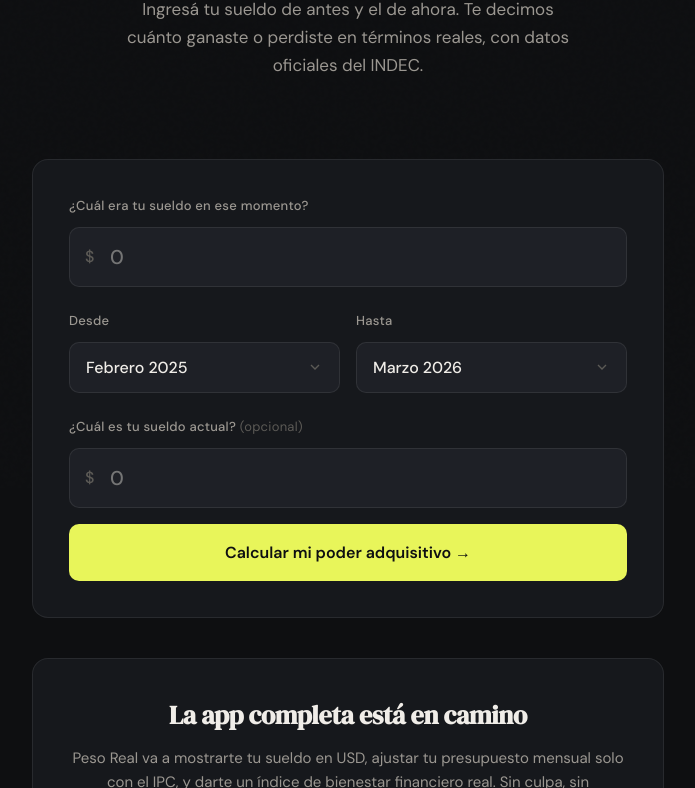
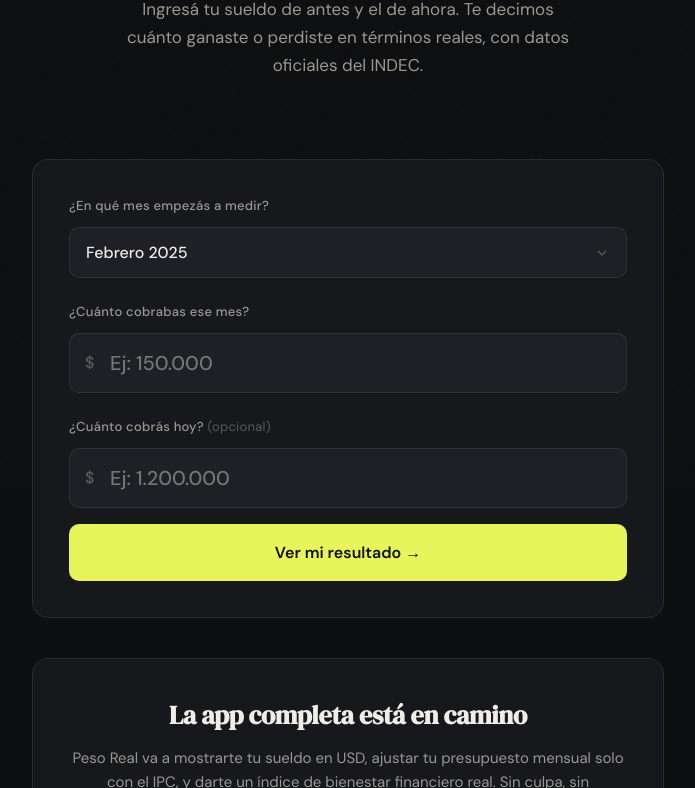
Before and after one commit to PesoReal/peso-real, a website: page index.html in a window 1280 px wide. Shown: the part 312-1100 px from the top of the page, without its empty margins (292-987 px from the left). Drawn offline with Linux system fonts and the light colour scheme.

Commit message:
Update index.html

```diff
--- a/index.html
+++ b/index.html
@@ -521,33 +521,29 @@
 
   <div class="calc-card">
     <div class="form-group">
-      <label>¿Cuál era tu sueldo en ese momento?</label>
+      <label>¿En qué mes empezás a medir?</label>
+      <select id="mes-desde"></select>
+    </div>
+
+    <div class="form-group">
+      <label>¿Cuánto cobrabas ese mes?</label>
       <div class="input-wrap">
         <span class="currency-prefix">$</span>
-        <input type="number" id="sueldo-antes" placeholder="0" min="0" inputmode="numeric">
-      </div>
-    </div>
-
-    <div class="row-2">
-      <div class="form-group">
-        <label>Desde</label>
-        <select id="mes-desde"></select>
-      </div>
-      <div class="form-group">
-        <label>Hasta</label>
-        <select id="mes-hasta"></select>
+        <input type="number" id="sueldo-antes" placeholder="Ej: 150.000" min="0" inputmode="numeric">
       </div>
     </div>
 
     <div class="form-group" style="margin-bottom:8px">
-      <label>¿Cuál es tu sueldo actual? <span style="color:var(--text3);font-weight:400">(opcional)</span></label>
+      <label>¿Cuánto cobrás hoy? <span style="color:var(--text3);font-weight:400">(opcional)</span></label>
       <div class="input-wrap">
         <span class="currency-prefix">$</span>
-        <input type="number" id="sueldo-actual" placeholder="0" min="0" inputmode="numeric">
+        <input type="number" id="sueldo-actual" placeholder="Ej: 1.200.000" min="0" inputmode="numeric">
       </div>
     </div>
 
-    <button class="btn" onclick="calcular()">Calcular mi poder adquisitivo →</button>
+    <input type="hidden" id="mes-hasta">
+
+    <button class="btn" onclick="calcular()">Ver mi resultado →</button>
 
     <div id="resultado">
       <div class="result-headline">Tu resultado</div>
@@ -655,16 +651,23 @@ function poblarSelects() {
   const desde = document.getElementById('mes-desde');
   const hasta = document.getElementById('mes-hasta');
 
+  // Solo llenar el selector de origen
   keys.forEach(k => {
     const [y, m] = k.split('-');
     const label = `${MESES_ES[parseInt(m)-1]} ${y}`;
     desde.add(new Option(label, k));
-    hasta.add(new Option(label, k));
   });
 
-  // Defaults: desde 12 meses atrás, hasta el último
+  // Default: 12 meses atras
   desde.value = keys[keys.length - 14] || keys[0];
+
+  // hasta siempre es el mes mas reciente (hidden)
   hasta.value = keys[keys.length - 1];
+
+  // Actualizar hasta cuando cambia desde
+  desde.addEventListener('change', () => {
+    hasta.value = keys[keys.length - 1];
+  });
 }
 
 // Calcula inflación acumulada entre dos períodos (inclusive)
```
